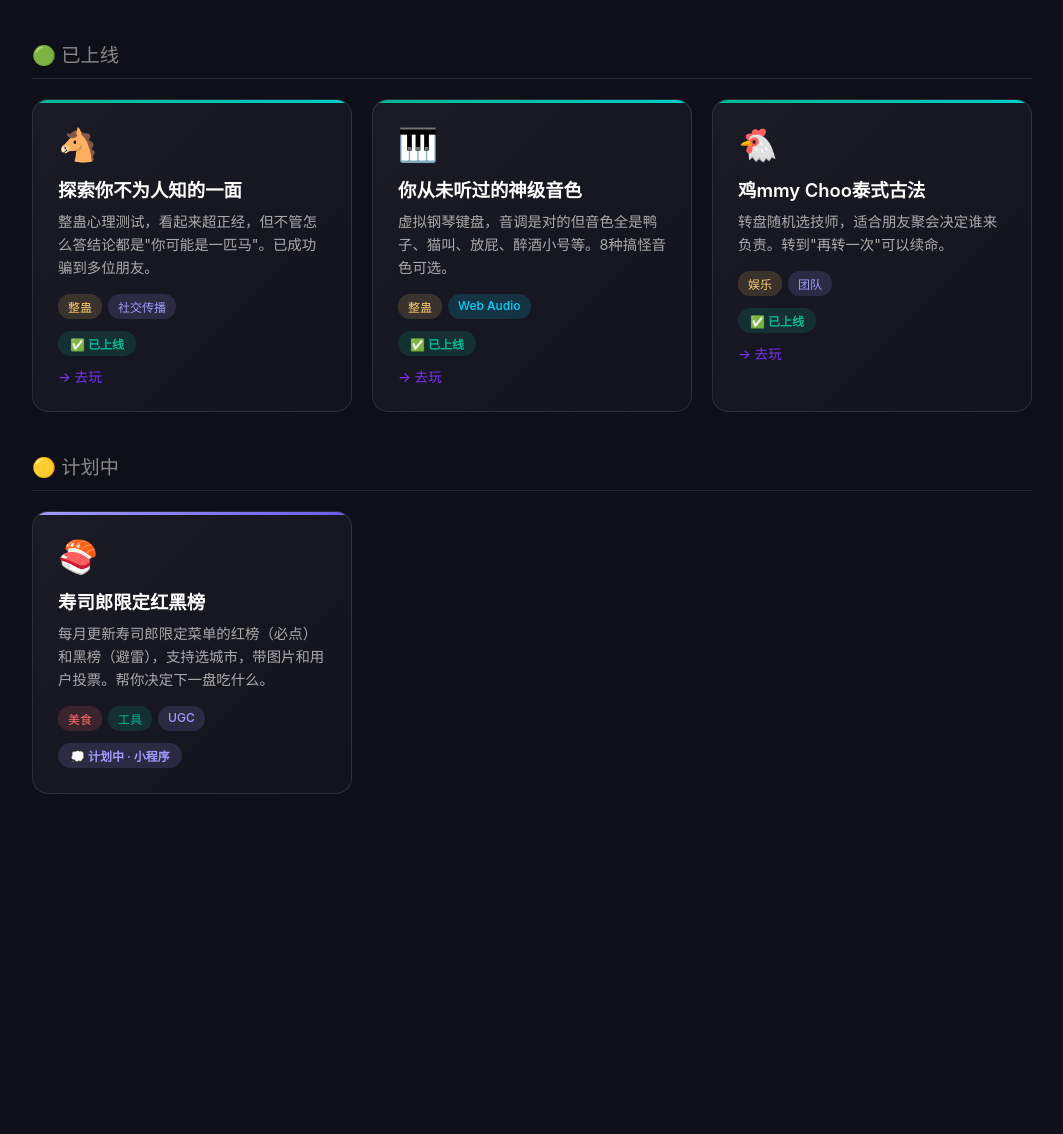
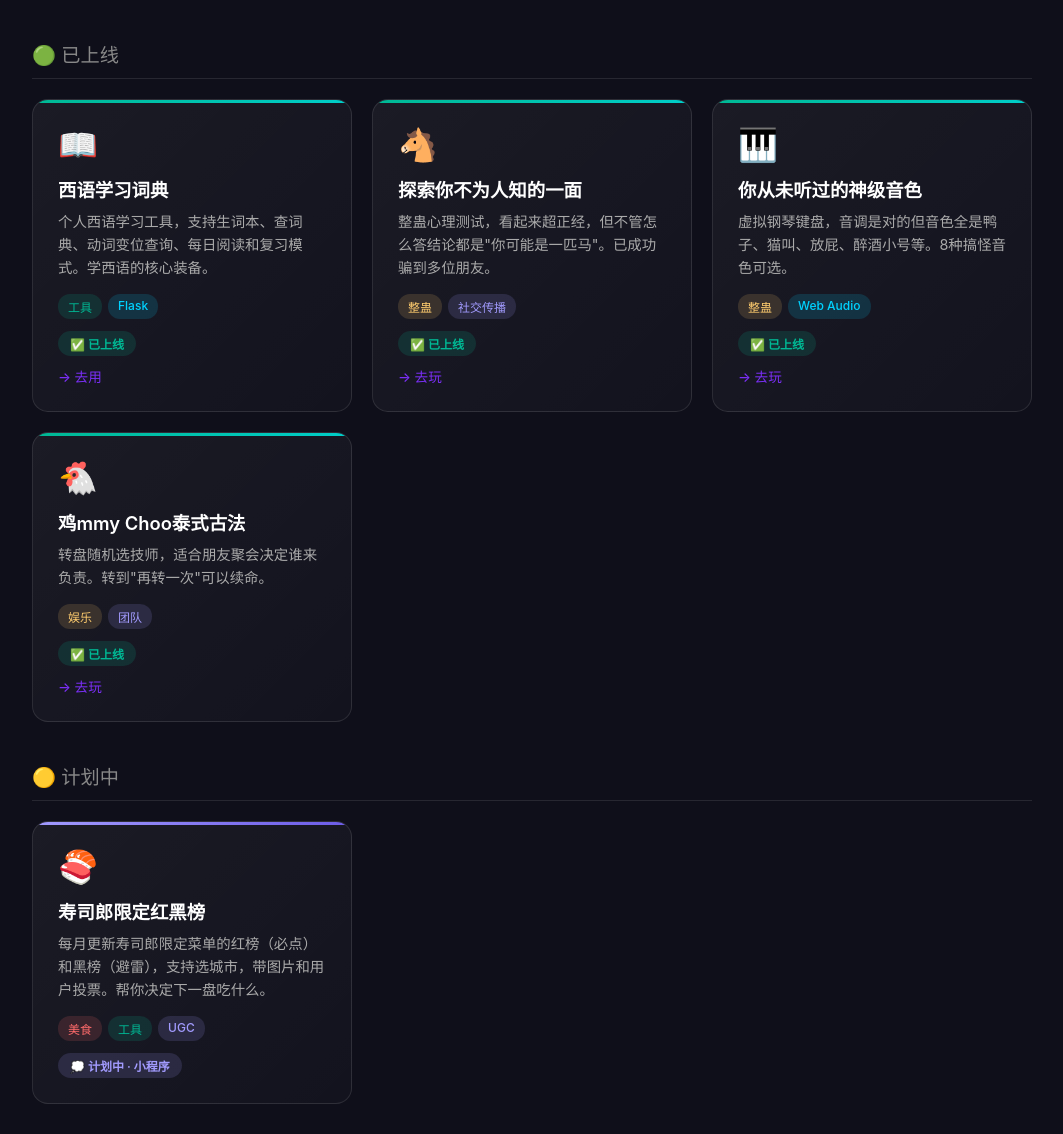
Before and after one commit to ria0v0/spanish-learning, a Flask app: page /ideas in a window 1280 px wide. Shown: the part 99-1233 px from the top of the page, without its empty margins (108-1171 px from the left). Before the commit the page ends 893 px from the top, so only its background shows below. Run offline with Flask 3, Linux system fonts and the light colour scheme.

Commit message:
feat: add spanish dictionary to ideas page

```diff
--- a/templates/ideas.html
+++ b/templates/ideas.html
@@ -162,6 +162,18 @@
     <div class="section-title">🟢 已上线</div>
     <div class="ideas-grid">
         <div class="idea-card status-live">
+            <div class="idea-icon">📖</div>
+            <div class="idea-title">西语学习词典</div>
+            <div class="idea-desc">个人西语学习工具，支持生词本、查词典、动词变位查询、每日阅读和复习模式。学西语的核心装备。</div>
+            <div class="idea-tags">
+                <span class="tag tag-tool">工具</span>
+                <span class="tag tag-tech">Flask</span>
+            </div>
+            <span class="idea-status">✅ 已上线</span>
+            <br><a class="idea-link" href="/">→ 去用</a>
+        </div>
+
+        <div class="idea-card status-live">
             <div class="idea-icon">🐴</div>
             <div class="idea-title">探索你不为人知的一面</div>
             <div class="idea-desc">整蛊心理测试，看起来超正经，但不管怎么答结论都是"你可能是一匹马"。已成功骗到多位朋友。</div>
```
